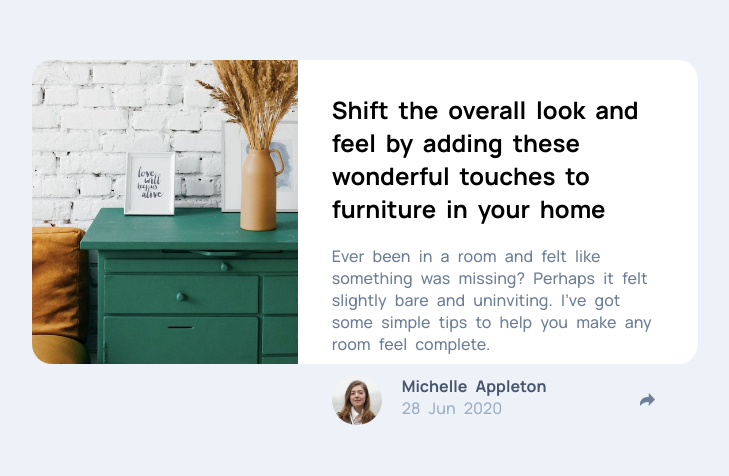
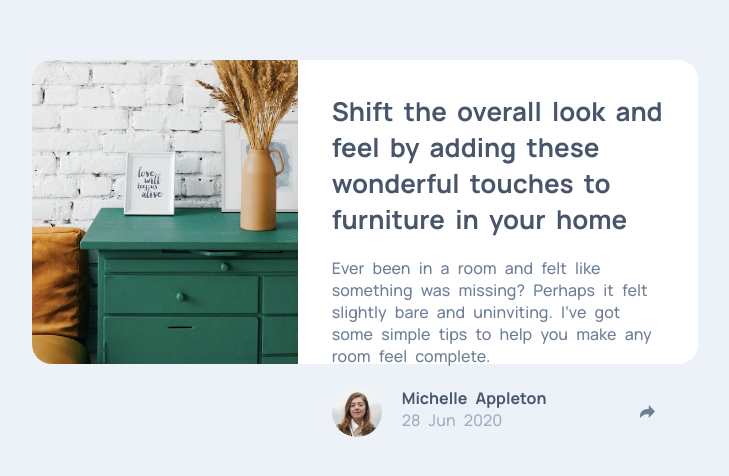
Before and after one commit to karthisp/article-preview-component, a plain HTML site: page index.html in a window 1280 px wide. Shown: the part 188-664 px from the top of the page, without its empty margins (275-1004 px from the left). Drawn offline with Linux system fonts and the light colour scheme.

Commit message:
increasing the font size of the heading

```diff
--- a/style.css
+++ b/style.css
@@ -70,6 +70,11 @@ body {
     row-gap: 20px;
 }
 
+.article-heading {
+    color: var(--very-dark-grayish-blue);
+    font-size:26px;
+}
+
 .article-paragraph {
     color: var(--desaturated-dark-blue)
 }
```
